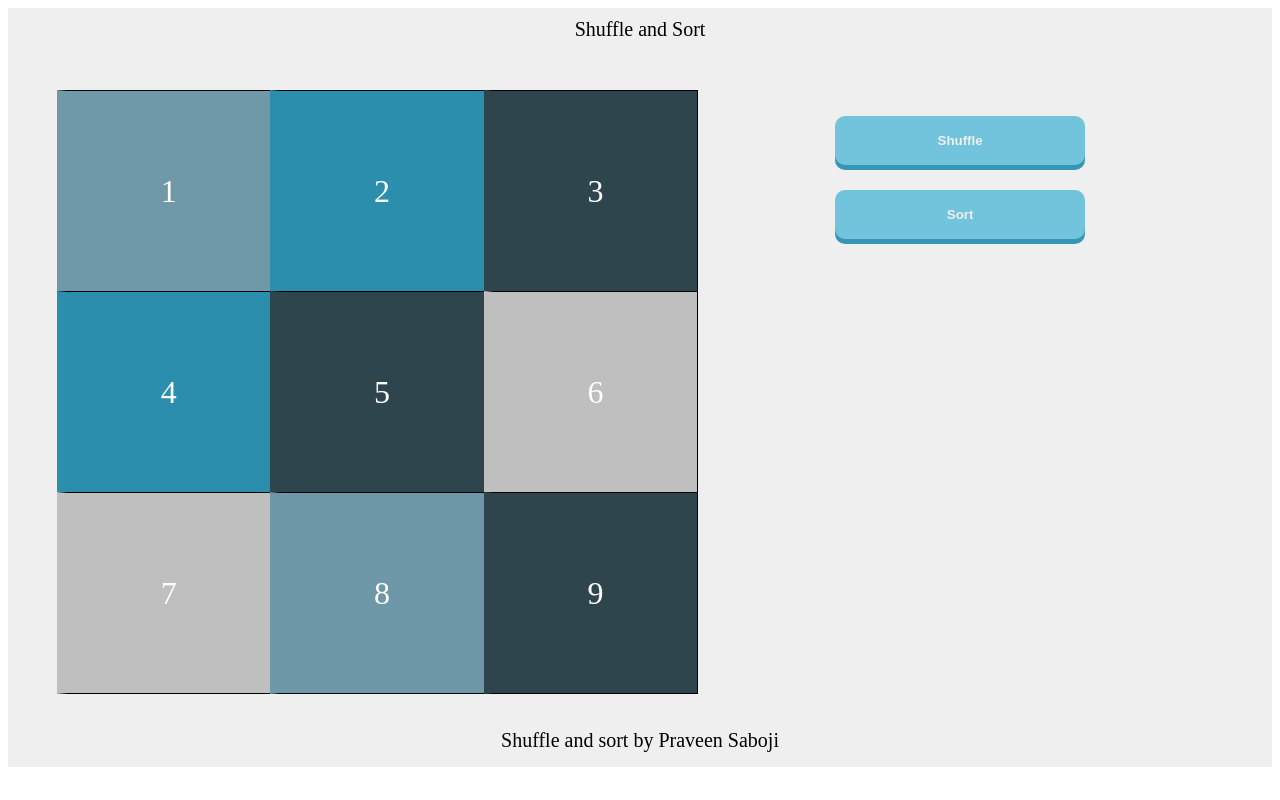
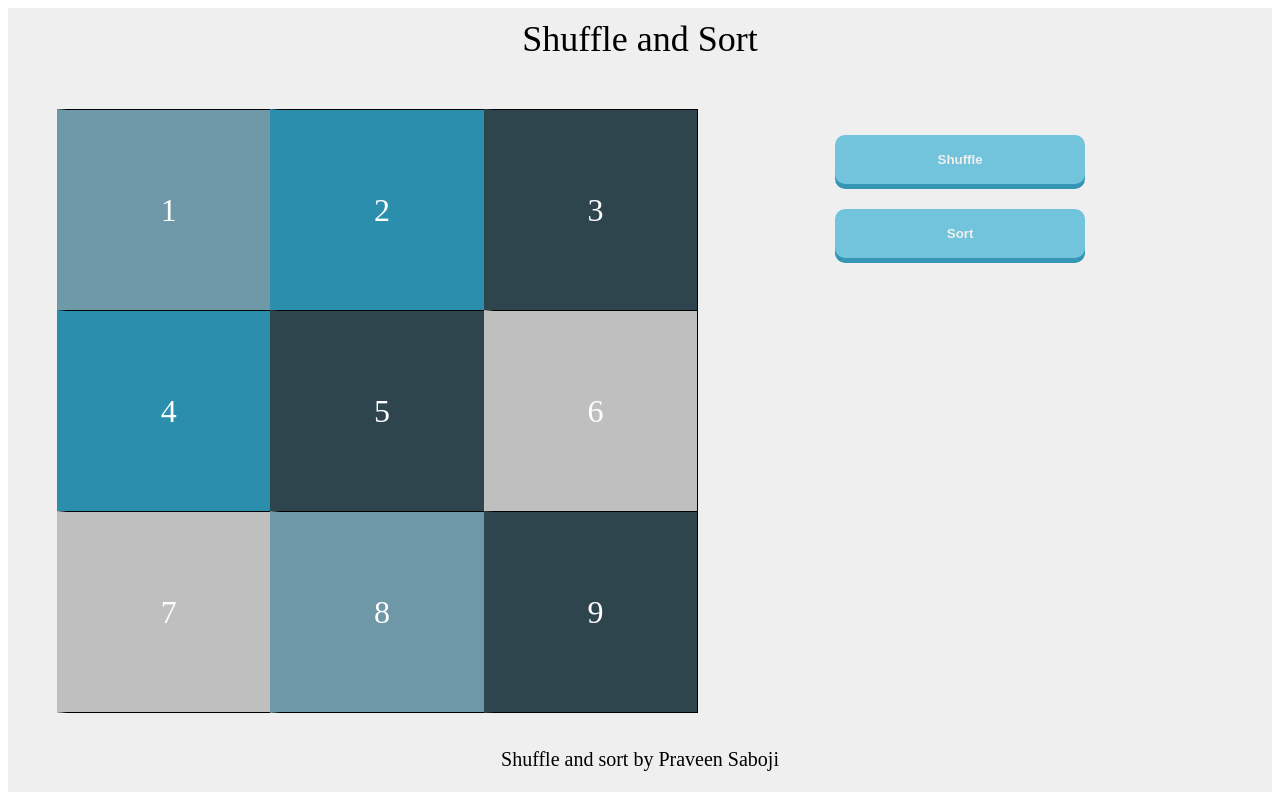
Before and after one commit to Praveen111/shuffleAndSortApp, a plain HTML site: page index.html in a window 1280 px wide. Drawn offline with Linux system fonts and the light colour scheme.

Commit message:
Height added

```diff
--- a/style.css
+++ b/style.css
@@ -11,11 +11,12 @@
   @media only screen and (min-width: 775px) {
     .main {
         background-color: #efefef;
+        height: 98vh;
     }
 
     .header {
         text-align: center;
-        font-size: 1.25rem;
+        font-size: 2.25rem;
         padding-top: 10px;
     }
     .flex-container {
@@ -75,6 +76,7 @@
   @media only screen and (max-width: 775px) {
     .main {
         background-color: white;
+        height: 98vh;
     }
 
     .header {
```
